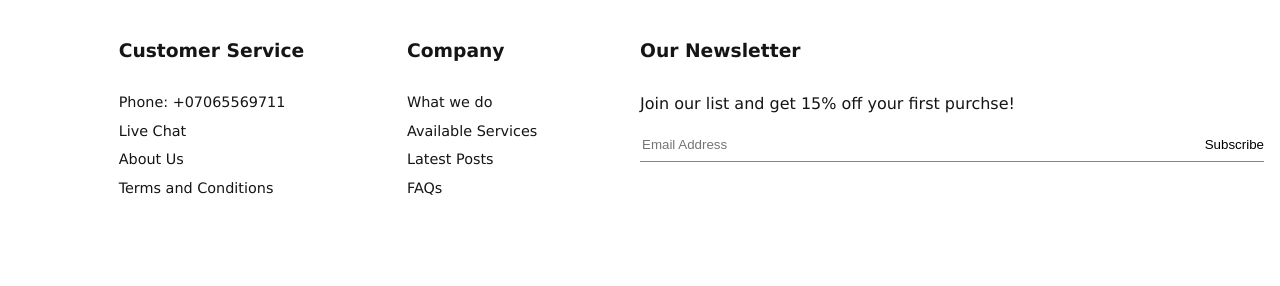
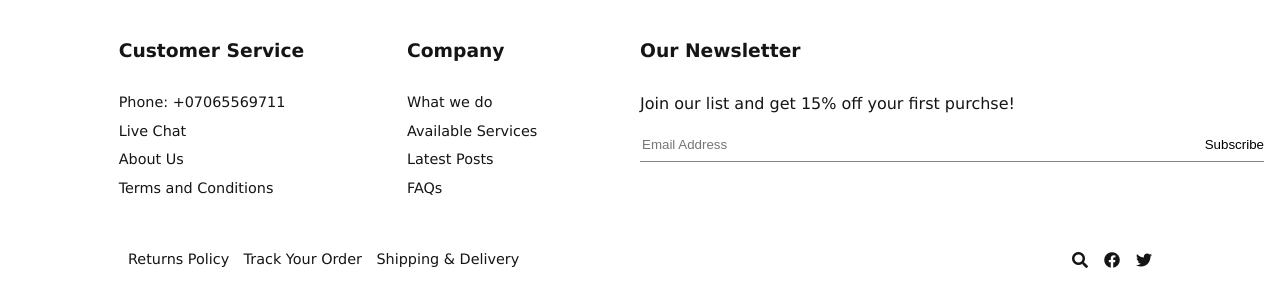
Before and after one commit to iballi2017/DINEX-Shop-Project, a plain HTML site: page index.html in a window 1280 px wide. Shown: the part 1505-1791 px from the top of the page. Before the commit the page ends 1740 px from the top, so only its background shows below. Drawn offline with nearby package versions, Linux system fonts and the light colour scheme.

Commit message:
26/04/2020 commit

```diff
--- a/css/main.css
+++ b/css/main.css
@@ -383,4 +383,25 @@ body {
     display: flex;
     justify-content: space-evenly;
   }
+
+  .footer-inner {
+    display: flex;
+    justify-content: space-between;
+  }
+
+  .footer-inner .social-icons,
+  .footer-inner .hot-links {
+    display: flex;
+    list-style: none;
+    padding: 0;
+  }
+
+  .footer-inner .social-icons li {
+    margin-left: 1em;
+  }
+
+  .footer-inner .hot-links li {
+    margin-right: 1em;
+    font-size: 0.9rem;
+  }
 }
--- a/index.html
+++ b/index.html
@@ -261,6 +261,33 @@
       </div>
     </main>
 
+    <footer>
+      <div class="wrapper footer-inner">
+        <ul class="hot-links">
+          <li>
+            <a href="#">Returns Policy</a>
+          </li>
+          <li>
+            <a href="#">Track Your Order</a>
+          </li>
+          <li>
+            <a href="#">Shipping & Delivery</a>
+          </li>
+        </ul>
+        <ul class="social-icons">
+          <li>
+            <a href="#"><i class="fas fa-search"></i></a>
+          </li>
+          <li>
+            <a href="#"><i class="fab fa-facebook"></i></a>
+          </li>
+          <li>
+            <a href="#"><i class="fab fa-twitter"></i></a>
+          </li>
+        </ul>
+      </div>
+    </footer>
+
     <script src="https://code.jquery.com/jquery-3.5.0.min.js"></script>
 
     <script src="./js/main.js"></script>
```
